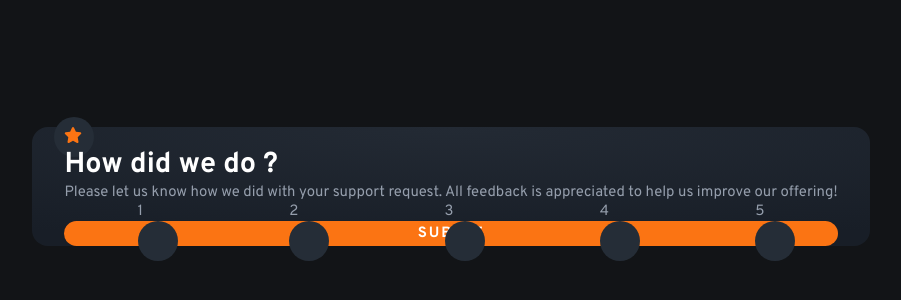
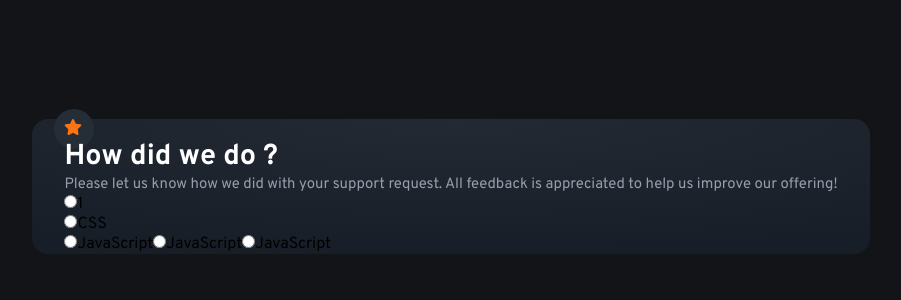
Before and after one commit to qalimero/rating-app, an Angular app: page / in a window 1280 px wide. Shown: the part 214-514 px from the top of the page, without its empty margins (189-1090 px from the left). Built offline with nearby package versions, Linux system fonts and the light colour scheme.

Commit message:
structure rating component

```diff
--- a/src/app/rating-component/rating-component.component.html
+++ b/src/app/rating-component/rating-component.component.html
@@ -7,14 +7,17 @@
     Please let us know how we did with your support request. All feedback is appreciated to help us improve our
     offering!
   </p>
-  <form aria-labelledby="submit">
-    <ul>
-      <li><p>1</p></li>
-      <li><p>2</p></li>
-      <li><p>3</p></li>
-      <li><p>4</p></li>
-      <li><p>5</p></li>
-    </ul>
-    <button id="submit" role="button" type="submit">SUBMIT</button>
+  <form action="#">
+     <input type="radio" id="" name="1 sur 5" value="HTML">
+     <label for="html">1</label><br>
+     <input type="radio" id="" name="2 sur 5" value="CSS">
+     <label for="css">CSS</label><br>
+     <input type="radio" id="javascript" name="fav_language" value="JavaScript">
+     <label for="javascript">JavaScript</label>
+    <input type="radio" id="javascript" name="fav_language" value="JavaScript">
+    <label for="javascript">JavaScript</label>
+    <input type="radio" id="javascript" name="fav_language" value="JavaScript">
+    <label for="javascript">JavaScript</label>
   </form>
+
 </main>
```
